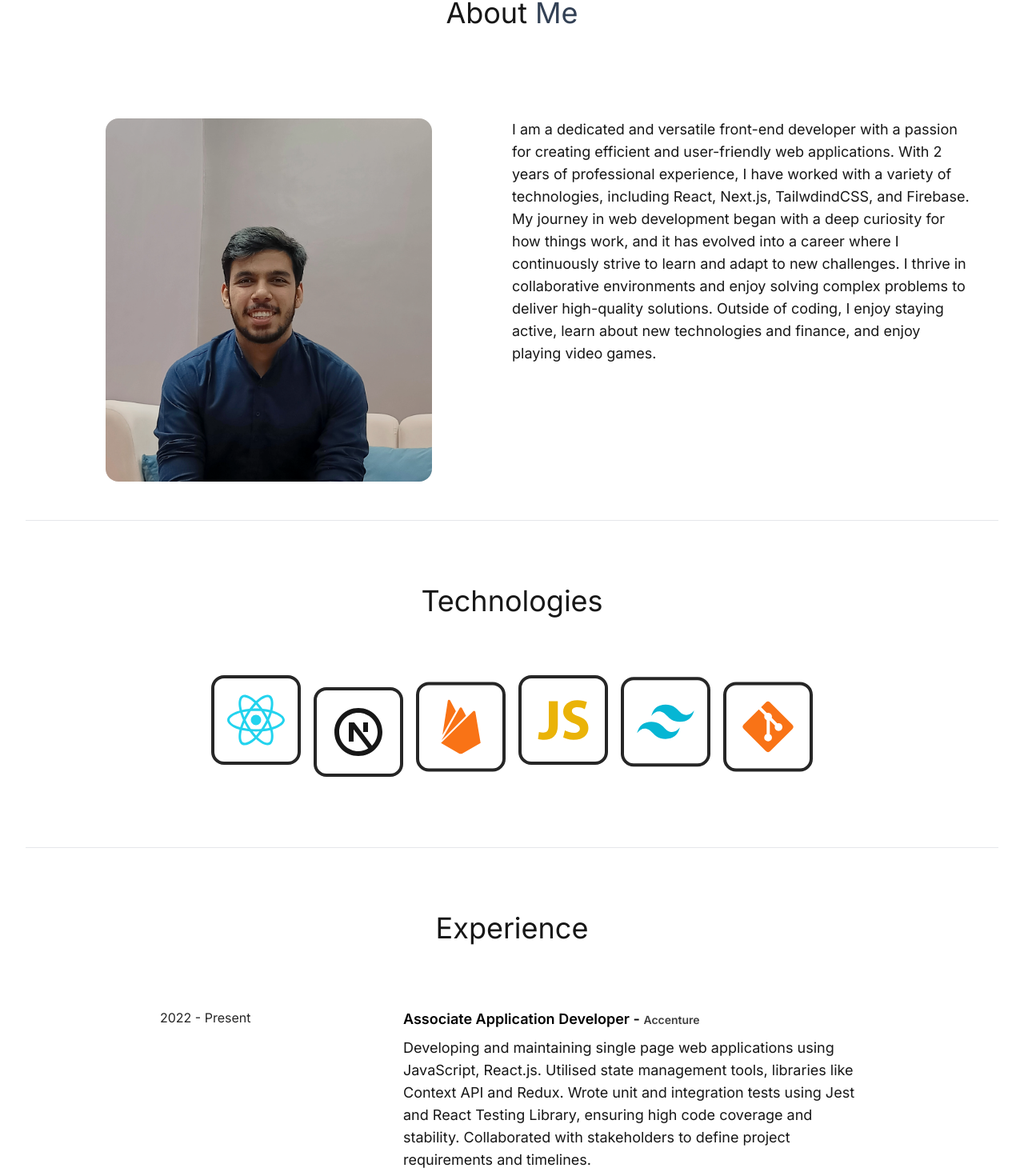
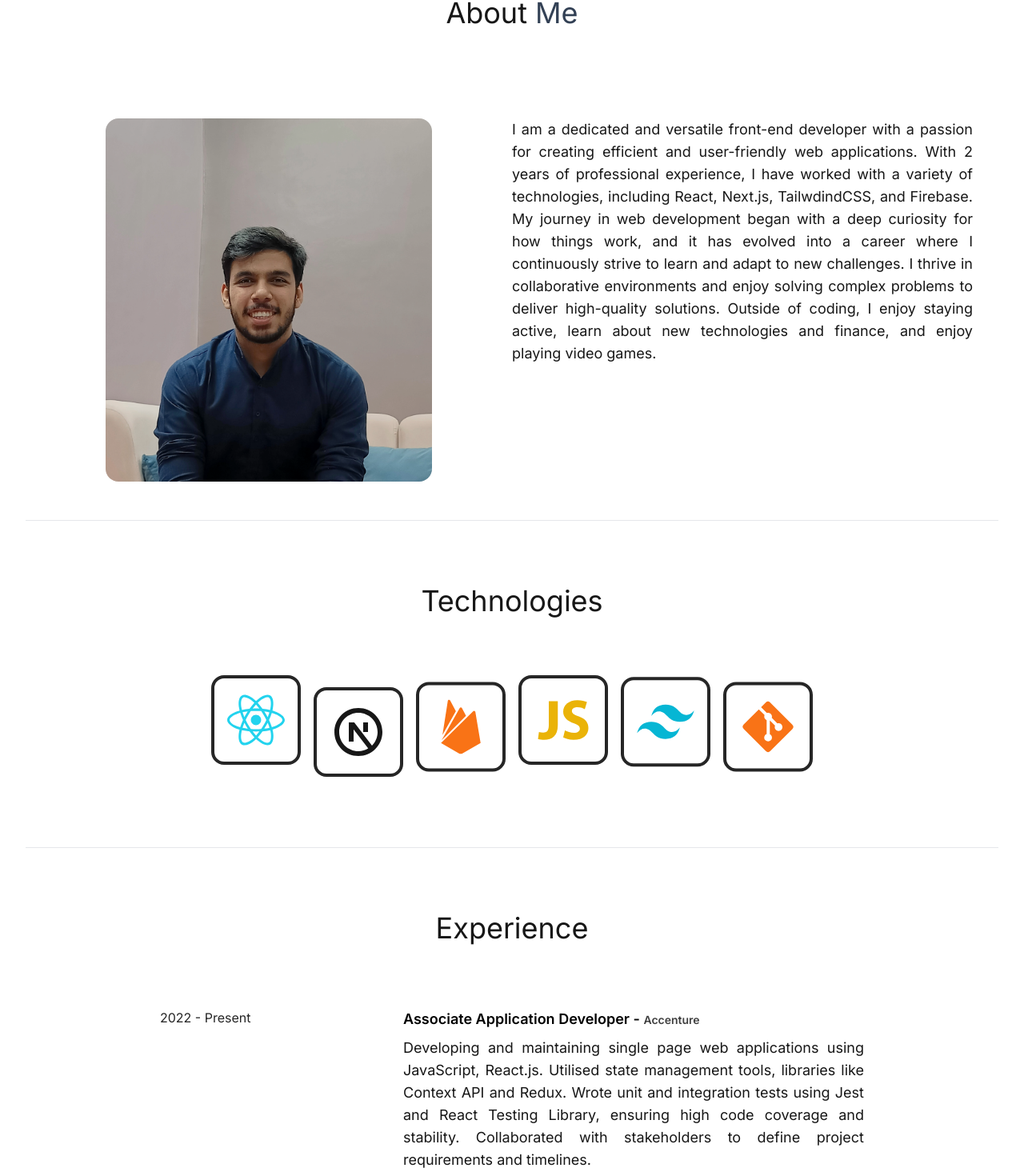
Before and after one commit to AbhishekSadhwani/Portfolio, a React (Create React App) app: page / in a window 1280 px wide. Shown: the part 580-2050 px from the top of the page at 80% size. Built offline with nearby package versions, Linux system fonts and the light colour scheme.

Commit message:
Justified Text

```diff
--- a/src/Components/About.js
+++ b/src/Components/About.js
@@ -14,7 +14,7 @@ export const About = () => {
                 </div>
                 <div className="w-full lg:w-1/2">
                     <div className="flex justify-center lg:justify-start">
-                        <motion.p initial={{x:100,opacity:0}} viewport={{ once: true }} whileInView={{x:0,opacity:1}} transition={{duration:1}} className="text-base md:text-lg max-w-xl my-2 py-6 text-neutral-900 dark:text-neutral-300">{ABOUT_TEXT}</motion.p>
+                        <motion.p initial={{x:100,opacity:0}} viewport={{ once: true }} whileInView={{x:0,opacity:1}} transition={{duration:1}} className="text-justify text-base md:text-lg max-w-xl my-2 py-6 text-neutral-900 dark:text-neutral-300">{ABOUT_TEXT}</motion.p>
                     </div>
                 </div>
             </div>
--- a/src/Components/Experience.js
+++ b/src/Components/Experience.js
@@ -15,7 +15,7 @@ export const Experience = () => {
                     <div className="w-full max-w-xl lg:w-3/4">
                         <motion.div initial={{x:100,opacity:0}} whileInView={{x:0,opacity:1}} viewport={{ once: true }} transition={{duration:1.5}} className="flex flex-col">
                             <p className="text-base md:text-lg text-black font-semibold mb-2 dark:text-white">{experience.role} - <span className="text-sm text-neutral-700 dark:text-purple-100">{experience.company}</span></p>
-                            <p className="text-base md:text-lg mb-2 text-neutral-900 dark:text-neutral-400">{experience.description}</p>
+                            <p className="text-justify text-base md:text-lg mb-2 text-neutral-900 dark:text-neutral-400">{experience.description}</p>
                             <div className="flex flex-wrap">
                                 {experience.technologies.map((technology, index) => (
                                     <span key={index} className="px-2 py-1 mr-2 mt-2 text-white text-sm font-medium rounded bg-neutral-900 dark:text-purple-800">{technology}</span>
--- a/src/Components/Projects.js
+++ b/src/Components/Projects.js
@@ -17,7 +17,7 @@ export const Projects = () => {
                     <div className="w-full max-w-xl lg:w-3/4">
                         <motion.div initial={{x:100,opacity:0}} whileInView={{x:0,opacity:1}} viewport={{ once: true }} transition={{duration:1.5}} className="flex flex-col">
                             <p className="text-base md:text-lg text-black font-semibold mb-2 dark:text-neutral-200">{project.title}</p>
-                            <p className="text-base md:text-lg mb-2 text-neutral-900 dark:text-neutral-400">{project.description}</p>
+                            <p className="text-justify text-base md:text-lg mb-2 text-neutral-900 dark:text-neutral-400">{project.description}</p>
                             <div className="flex flex-wrap">
                                 {project.technologies.map((technology, index) => (
                                     <span key={index} className="px-2 py-1 mr-2 mt-2 text-white text-sm font-medium rounded bg-neutral-900 dark:text-purple-800">{technology}</span>
```
